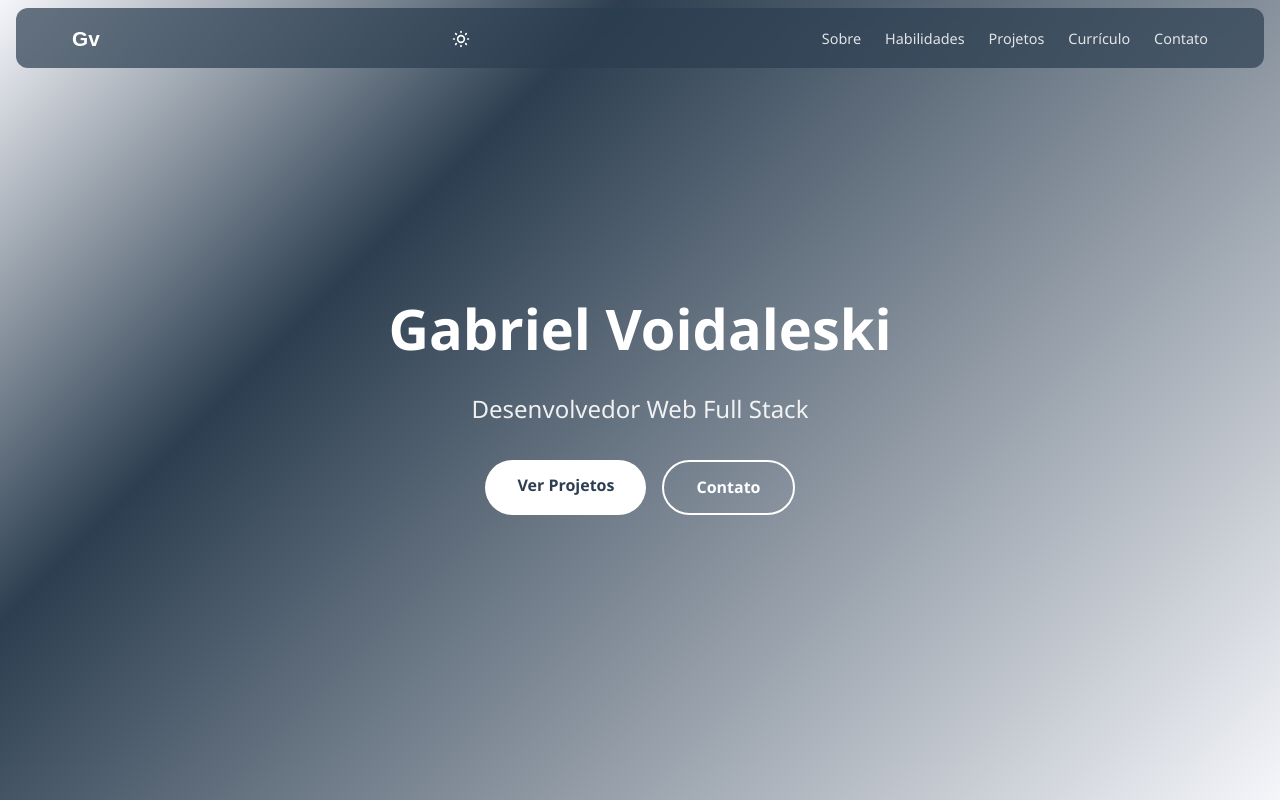
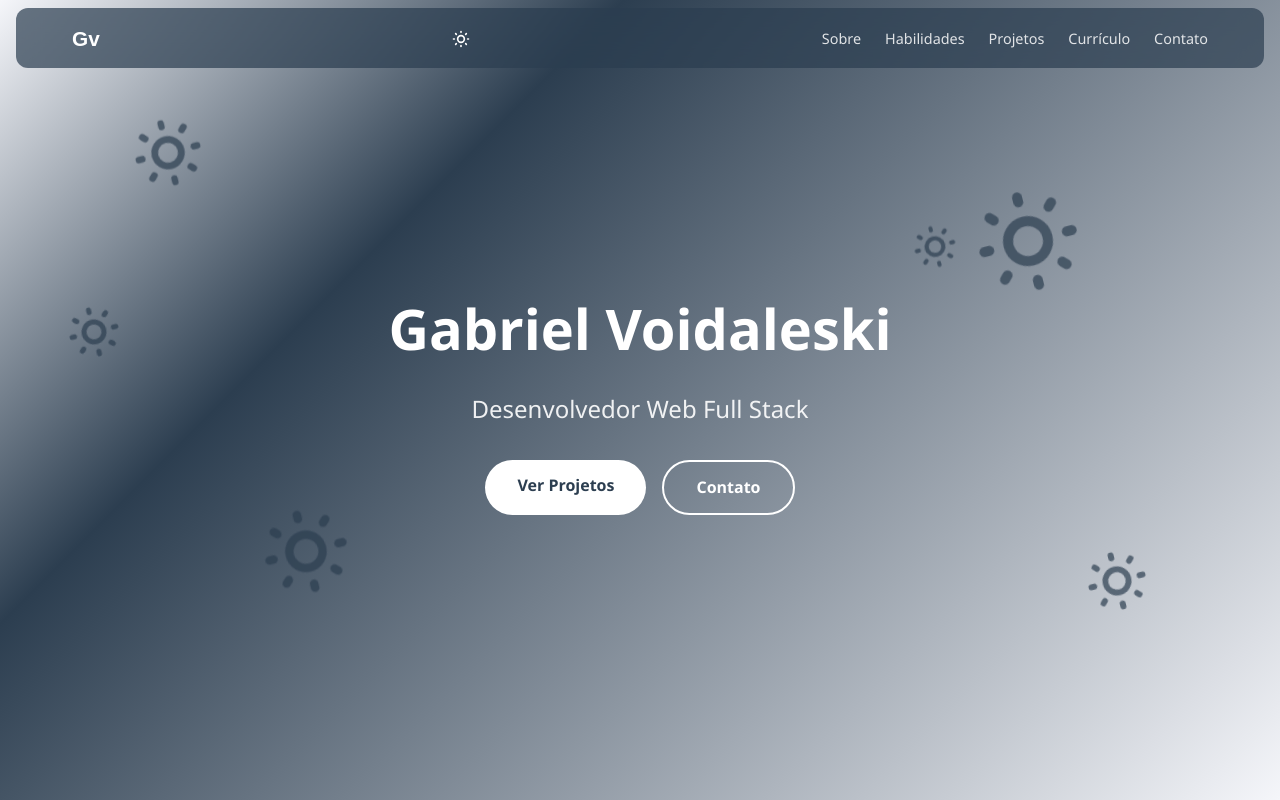
Before and after one commit to voidalzk/my-portfolio, an Angular app: page / in a window 1280 px wide. Shown: the top 800 px of the page. Built offline with nearby package versions, Linux system fonts and the light colour scheme; a web font is replaced by a local one.

Commit message:
feat: add sun and moon theme floating icons on hero section

```diff
--- /dev/null
+++ b/src/app/components/hero/hero.component.css
@@ -0,0 +1,217 @@
+.hero {
+  position: relative; /* Garante que os elementos absolute fiquem posicionados relativos ao hero */
+  height: 100vh;
+  display: flex;
+  align-items: center;
+  background: linear-gradient(
+    135deg,
+    var(--background) 0%,
+    var(--background-secondary) 30%,
+    var(--background) 100%
+  );
+  color: white;
+  overflow: hidden; /* Evita que os ícones saiam da seção */
+}
+
+.hero-content {
+  text-align: center;
+}
+
+h1 {
+  font-size: 3.5rem;
+  margin-bottom: 1rem;
+}
+
+.subtitle {
+  font-size: 1.5rem;
+  margin-bottom: 2rem;
+  opacity: 0.9;
+}
+
+.cta-buttons {
+  display: flex;
+  gap: 1rem;
+  justify-content: center;
+}
+
+.btn {
+  padding: 0.8rem 2rem;
+  border-radius: 50px;
+  text-decoration: none;
+  font-weight: bold;
+  transition: transform 0.3s ease;
+}
+
+.btn:hover {
+  transform: translateY(-2px);
+}
+
+.btn.primary {
+  background: white;
+  color: var(--see-button);
+}
+
+.btn.secondary {
+  border: 2px solid white;
+  color: white;
+}
+
+.tracking-in-expand {
+  -webkit-animation: tracking-in-expand 0.7s cubic-bezier(0.215, 0.61, 0.355, 1)
+    both;
+  animation: tracking-in-expand 0.7s cubic-bezier(0.215, 0.61, 0.355, 1) both;
+}
+
+.floating-icons {
+  position: absolute;
+  width: 100%;
+  height: 100%;
+  top: 0;
+  left: 0;
+  overflow: hidden;
+  pointer-events: none; /* para que não interfira com cliques */
+  z-index: 1;
+}
+
+.floating-icon {
+  position: absolute;
+  opacity: 0.7;
+  filter: blur(0.1px);
+  animation: float ease-in-out infinite;
+}
+
+.floating-icon svg {
+  width: 100%;
+  height: 100%;
+  stroke: var(--text);
+  transition: opacity 0.5s ease;
+}
+
+.sun-icon {
+  animation: rotate 30s linear infinite;
+}
+
+.floating-icon.sun svg {
+  animation: rotate 30s linear infinite;
+}
+
+.floating-icon.sun {
+  width: 150px;
+  height: 150px;
+  top: 15%;
+  right: 10%;
+  animation: float 8s ease-in-out infinite, rotate 30s linear infinite;
+}
+
+.floating-icon.moon {
+  width: 120px;
+  height: 120px;
+  bottom: 20%;
+  left: 5%;
+  animation: float 10s ease-in-out infinite reverse;
+}
+
+@keyframes float {
+  0% {
+    transform: translateY(0);
+  }
+  50% {
+    transform: translateY(-20px);
+  }
+  100% {
+    transform: translateY(0);
+  }
+}
+
+@keyframes rotate {
+  0% {
+    transform: rotate(0);
+  }
+  100% {
+    transform: rotate(360deg);
+  }
+}
+
+/* Responsividade para telas menores */
+@media (max-width: 768px) {
+  .floating-icon.sun {
+    width: 100px;
+    height: 100px;
+    top: 10%;
+    right: 5%;
+  }
+
+  .floating-icon.moon {
+    width: 80px;
+    height: 80px;
+    bottom: 15%;
+    left: 3%;
+  }
+}
+
+@-webkit-keyframes text-pop-up-top {
+  0% {
+    -webkit-transform: translateY(0);
+    transform: translateY(0);
+    -webkit-transform-origin: 50% 50%;
+    transform-origin: 50% 50%;
+    text-shadow: none;
+  }
+  100% {
+    -webkit-transform: translateY(-50px);
+    transform: translateY(-50px);
+    -webkit-transform-origin: 50% 50%;
+    transform-origin: 50% 50%;
+    text-shadow: 0 1px 0 #cccccc, 0 2px 0 #cccccc, 0 3px 0 #cccccc,
+      0 4px 0 #cccccc, 0 5px 0 #cccccc, 0 6px 0 #cccccc, 0 7px 0 #cccccc,
+      0 8px 0 #cccccc, 0 9px 0 #cccccc, 0 50px 30px rgba(0, 0, 0, 0.3);
+  }
+}
+
+@-webkit-keyframes tracking-in-expand {
+  0% {
+    letter-spacing: -0.5em;
+    opacity: 0;
+  }
+  40% {
+    opacity: 0.6;
+  }
+  100% {
+    opacity: 1;
+  }
+}
+@keyframes tracking-in-expand {
+  0% {
+    letter-spacing: -0.5em;
+    opacity: 0;
+  }
+  40% {
+    opacity: 0.6;
+  }
+  100% {
+    opacity: 1;
+  }
+}
+
+@media (max-width: 768px) {
+  h1 {
+    font-size: 2.5rem;
+  }
+
+  .subtitle {
+    font-size: 1.2rem;
+  }
+}
+
+.floating-icon.fade-in {
+  animation: fadeIn 0.5s ease-in-out forwards;
+}
+
+@keyframes fadeIn {
+  from {
+    opacity: 0;
+  }
+  to {
+    opacity: 0.15;
+  }
+}
--- /dev/null
+++ b/src/app/components/hero/hero.component.html
@@ -0,0 +1,79 @@
+<section class="hero">
+  <div class="floating-icons">
+    <!-- Usamos o else para garantir que sempre haja um conjunto de ícones -->
+    <ng-container *ngIf="isDark$ | async as isDark; else lightTheme">
+      <!-- Ícones para tema escuro -->
+      <div
+        class="floating-icon"
+        *ngFor="let icon of iconPositions"
+        [ngStyle]="{
+          top: icon.top,
+          left: icon.left,
+          right: icon.right,
+          width: icon.size,
+          height: icon.size,
+          'animation-delay': icon.delay,
+          'animation-duration': icon.duration
+        }"
+      >
+        <svg
+          class="moon-icon"
+          xmlns="http://www.w3.org/2000/svg"
+          fill="none"
+          viewBox="0 0 24 24"
+          stroke="currentColor"
+        >
+          <path
+            stroke-linecap="round"
+            stroke-linejoin="round"
+            stroke-width="2"
+            d="M20.354 15.354A9 9 0 018.646 3.646 9.003 9.003 0 0012 21a9.003 9.003 0 008.354-5.646z"
+          />
+        </svg>
+      </div>
+    </ng-container>
+
+    <!-- Template para tema claro -->
+    <ng-template #lightTheme>
+      <div
+        class="floating-icon"
+        *ngFor="let icon of iconPositions"
+        [ngStyle]="{
+          top: icon.top,
+          left: icon.left,
+          right: icon.right,
+          width: icon.size,
+          height: icon.size,
+          'animation-delay': icon.delay,
+          'animation-duration': icon.duration
+        }"
+      >
+        <svg
+          class="sun-icon"
+          xmlns="http://www.w3.org/2000/svg"
+          fill="none"
+          viewBox="0 0 24 24"
+          stroke="currentColor"
+        >
+          <path
+            stroke-linecap="round"
+            stroke-linejoin="round"
+            stroke-width="2"
+            d="M12 3v1m0 16v1m9-9h-1M4 12H3m15.364 6.364l-.707-.707M6.343 6.343l-.707-.707m12.728 0l-.707.707M6.343 17.657l-.707.707M16 12a4 4 0 11-8 0 4 4 0 018 0z"
+          />
+        </svg>
+      </div>
+    </ng-template>
+  </div>
+
+  <div class="container">
+    <div class="hero-content animate-fade-in">
+      <h1 class="tracking-in-expand">Gabriel Voidaleski</h1>
+      <p class="subtitle">Desenvolvedor Web Full Stack</p>
+      <div class="cta-buttons">
+        <a href="#projects" class="btn primary">Ver Projetos</a>
+        <a href="#contact" class="btn secondary">Contato</a>
+      </div>
+    </div>
+  </div>
+</section>
--- a/src/app/components/hero/hero.component.ts
+++ b/src/app/components/hero/hero.component.ts
@@ -1,143 +1,39 @@
-import { Component } from '@angular/core';
-import { CommonModule } from '@angular/common';
+import { Component, OnInit } from '@angular/core';
+import { CommonModule, AsyncPipe } from '@angular/common';
+import { ThemeService } from '../../services/theme.service';
+import { Observable } from 'rxjs';
 
 @Component({
   selector: 'app-hero',
   standalone: true,
-  imports: [CommonModule],
-  template: `
-    <section class="hero">
-      <div class="container">
-        <div class="hero-content animate-fade-in">
-          <h1 class="tracking-in-expand">Gabriel Voidaleski</h1>
-          <p class="subtitle">Desenvolvedor Web Full Stack</p>
-          <div class="cta-buttons">
-            <a href="#projects" class="btn primary">Ver Projetos</a>
-            <a href="#contact" class="btn secondary">Contato</a>
-          </div>
-        </div>
-      </div>
-    </section>
-  `,
-  styles: [
-    `
-      .hero {
-        height: 100vh;
-        display: flex;
-        align-items: center;
-        background: linear-gradient(
-          135deg,
-          var(--background) 0%,
-          var(--background-secondary) 30%,
-          var(--background) 100%
-        );
-        color: white;
-      }
+  imports: [CommonModule, AsyncPipe],
+  templateUrl: './hero.component.html',
+  styleUrls: ['./hero.component.css'],
+})
+export class HeroComponent implements OnInit {
+  isDarkTheme = false;
+  isDark$: Observable<boolean>;
 
-      .hero-content {
-        text-align: center;
-      }
+  // Apenas um array com posições para todos os ícones
+  iconPositions = [
+    { top: '15%', left: '10%', size: '80px', delay: '0s', duration: '8s' },
+    { top: '25%', right: '15%', size: '120px', delay: '0.5s', duration: '10s' },
+    { top: '65%', left: '20%', size: '100px', delay: '1s', duration: '9s' },
+    { top: '70%', right: '10%', size: '70px', delay: '1.5s', duration: '7s' },
+    { top: '40%', left: '5%', size: '60px', delay: '2s', duration: '11s' },
+    { top: '30%', right: '25%', size: '50px', delay: '2.5s', duration: '9.5s' },
+  ];
 
-      h1 {
-        font-size: 3.5rem;
-        margin-bottom: 1rem;
-      }
+  constructor(private themeService: ThemeService) {
+    this.isDark$ = this.themeService.isDark();
 
-      .subtitle {
-        font-size: 1.5rem;
-        margin-bottom: 2rem;
-        opacity: 0.9;
-      }
+    // E mantenha sua inscrição existente
+    this.isDark$.subscribe((isDark) => {
+      this.isDarkTheme = isDark;
+    });
+  }
 
-      .cta-buttons {
-        display: flex;
-        gap: 1rem;
-        justify-content: center;
-      }
-
-      .btn {
-        padding: 0.8rem 2rem;
-        border-radius: 50px;
-        text-decoration: none;
-        font-weight: bold;
-        transition: transform 0.3s ease;
-      }
-
-      .btn:hover {
-        transform: translateY(-2px);
-      }
-
-      .btn.primary {
-        background: white;
-        color: var(--see-button);
-      }
-
-      .btn.secondary {
-        border: 2px solid white;
-        color: white;
-      }
-
-      .tracking-in-expand {
-        -webkit-animation: tracking-in-expand 0.7s
-          cubic-bezier(0.215, 0.61, 0.355, 1) both;
-        animation: tracking-in-expand 0.7s cubic-bezier(0.215, 0.61, 0.355, 1)
-          both;
-      }
-
-      @-webkit-keyframes text-pop-up-top {
-        0% {
-          -webkit-transform: translateY(0);
-          transform: translateY(0);
-          -webkit-transform-origin: 50% 50%;
-          transform-origin: 50% 50%;
-          text-shadow: none;
-        }
-        100% {
-          -webkit-transform: translateY(-50px);
-          transform: translateY(-50px);
-          -webkit-transform-origin: 50% 50%;
-          transform-origin: 50% 50%;
-          text-shadow: 0 1px 0 #cccccc, 0 2px 0 #cccccc, 0 3px 0 #cccccc,
-            0 4px 0 #cccccc, 0 5px 0 #cccccc, 0 6px 0 #cccccc, 0 7px 0 #cccccc,
-            0 8px 0 #cccccc, 0 9px 0 #cccccc, 0 50px 30px rgba(0, 0, 0, 0.3);
-        }
-      }
-
-      @-webkit-keyframes tracking-in-expand {
-        0% {
-          letter-spacing: -0.5em;
-          opacity: 0;
-        }
-        40% {
-          opacity: 0.6;
-        }
-        100% {
-          opacity: 1;
-        }
-      }
-      @keyframes tracking-in-expand {
-        0% {
-          letter-spacing: -0.5em;
-          opacity: 0;
-        }
-        40% {
-          opacity: 0.6;
-        }
-        100% {
-          opacity: 1;
-        }
-      }
-
-      @media (max-width: 768px) {
-        h1 {
-          font-size: 2.5rem;
-        }
-
-        .subtitle {
-          font-size: 1.2rem;
-        }
-      }
-    `,
-  ],
-})
-export class HeroComponent {}
+  ngOnInit() {
+    // O ngOnInit pode ficar vazio se a inicialização já foi feita no constructor
+  }
+}
--- a/src/app/services/theme.service.ts
+++ b/src/app/services/theme.service.ts
@@ -1,26 +1,41 @@
 import { Injectable, PLATFORM_ID, Inject } from '@angular/core';
-import { BehaviorSubject } from 'rxjs';
+import { BehaviorSubject, Observable } from 'rxjs';
 import { isPlatformBrowser } from '@angular/common';
 
 @Injectable({
-  providedIn: 'root'
+  providedIn: 'root',
 })
 export class ThemeService {
   private darkMode = new BehaviorSubject<boolean>(false);
 
   constructor(@Inject(PLATFORM_ID) private platformId: Object) {
     if (isPlatformBrowser(this.platformId)) {
-      const initialTheme = this.getInitialTheme();
-      this.darkMode.next(initialTheme);
-      this.updateThemeClass(initialTheme);
+      const savedTheme = localStorage.getItem('theme');
+      if (savedTheme) {
+        this.darkMode.next(savedTheme === 'dark');
+      } else {
+        const prefersDark = window.matchMedia(
+          '(prefers-color-scheme: dark)'
+        ).matches;
+        this.darkMode.next(prefersDark);
+      }
+      this.updateThemeClass(this.darkMode.value);
     }
   }
 
   private getInitialTheme(): boolean {
     if (isPlatformBrowser(this.platformId)) {
+      // Primeiro verifica o tema salvo no localStorage
       const savedTheme = localStorage.getItem('theme');
-      return savedTheme ? savedTheme === 'dark' : window.matchMedia('(prefers-color-scheme: dark)').matches;
+      if (savedTheme) {
+        return savedTheme === 'dark';
+      }
+
+      // Se não houver tema salvo, verifique a preferência do sistema
+      // Se quisermos forçar o tema claro inicialmente, podemos retornar false aqui
+      return window.matchMedia('(prefers-color-scheme: dark)').matches;
     }
+    // Sempre retorne falso (tema claro) para renderização no servidor
     return false;
   }
 
@@ -30,7 +45,7 @@ export class ThemeService {
     }
   }
 
-  isDark() {
+  isDark(): Observable<boolean> {
     return this.darkMode.asObservable();
   }
 
```
